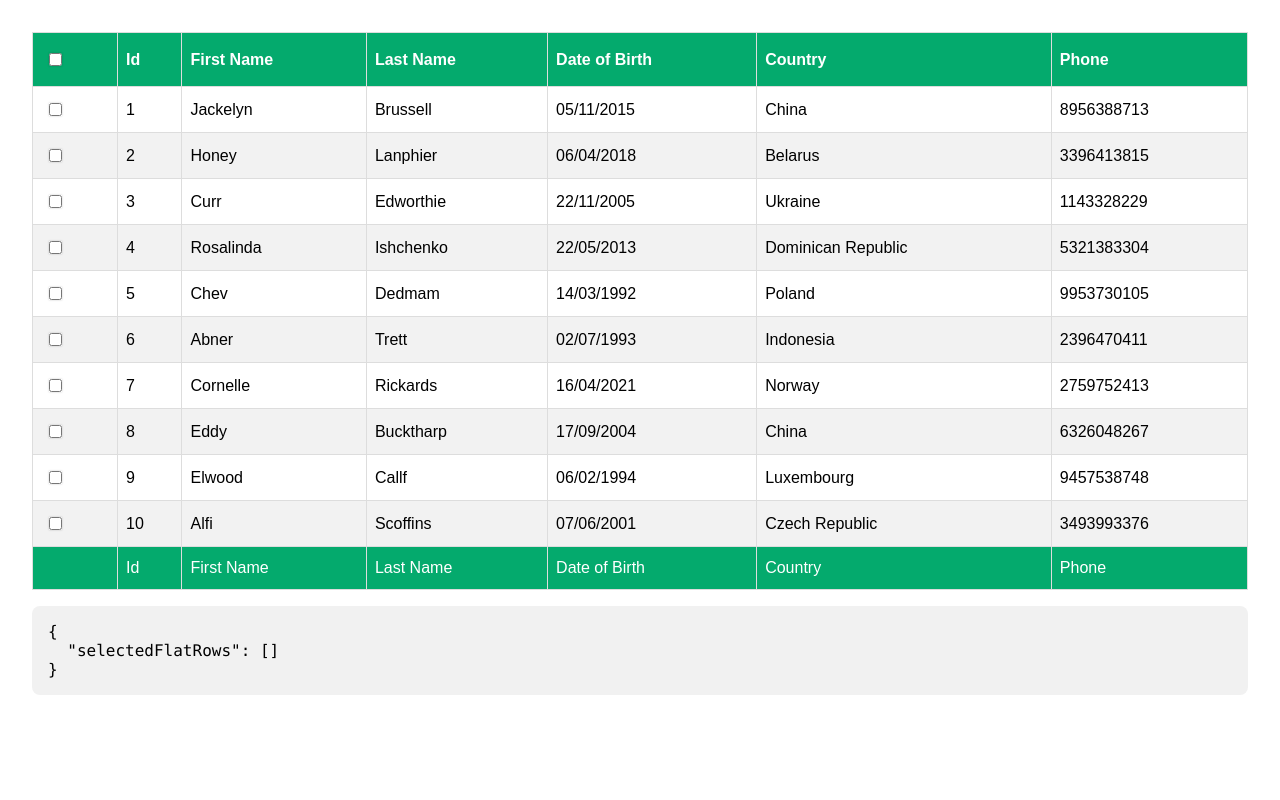
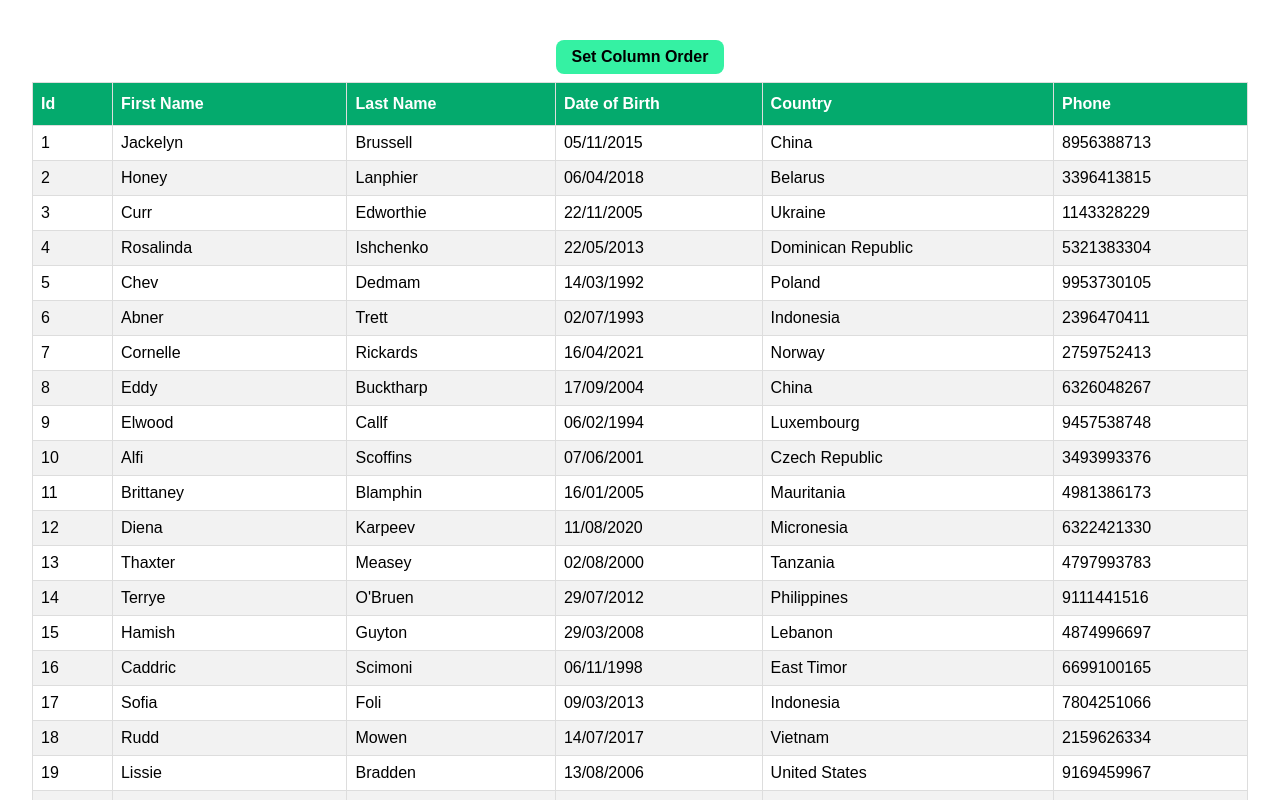
Before and after one commit to Ghanasham2004/React-Tables, a React (Create React App) app: page / in a window 1280 px wide. Shown: the top 800 px of the page. Built offline with nearby package versions, Linux system fonts and the light colour scheme.

Commit message:
Column Ordering Using useColumnOrder Hook

```diff
--- a/src/App.js
+++ b/src/App.js
@@ -1,9 +1,9 @@
 import "./App.css";
-import RowSelection from "./components/RowSelection";
+import ColumnOrder from "./components/ColumnOrder";
 function App() {
   return (
     <div className="App">
-      <RowSelection />
+      <ColumnOrder/>
     </div>
   );
 }
--- /dev/null
+++ b/src/components/ColumnOrder.js
@@ -0,0 +1,85 @@
+import React, { useMemo } from "react";
+import { useTable, useColumnOrder } from "react-table";
+import { COLUMNS } from "./columns";
+import MOCK_DATA from "./MOCK_DATA.json";
+import "./table.css";
+const ColumnOrder = () => {
+  const columns = useMemo(() => COLUMNS, []); // this is the first way to memoize the columns and data and it is the recommended way to do it
+
+  // const columns = useMemo(() => GROUPED_COLUMNS, []); // This is the second way to memoize the columns and data and it is the recommended way to do it .
+  const data = useMemo(() => MOCK_DATA, []);
+  const tableInstance = useTable(
+    {
+      columns,
+      data,
+    },
+    useColumnOrder
+  );
+
+  const {
+    getTableProps,
+    getTableBodyProps,
+    headerGroups,
+    footerGroups,
+    rows,
+    prepareRow,
+    setColumnOrder,
+  } = tableInstance;
+  return (
+    <>
+      <button
+        onClick={() =>
+          setColumnOrder([
+            "id",
+            "first_name",
+            "last_name",
+            "phone",
+            "country",
+            "date_of_birth",
+          ])
+        }
+      >
+        Set Column Order
+      </button>
+      <table {...getTableProps()}>
+        <thead>
+          {headerGroups.map((headerGroup) => (
+            <tr {...headerGroup.getHeaderGroupProps()}>
+              {headerGroup.headers.map((column) => (
+                <th {...column.getHeaderProps()}>{column.render("Header")}</th>
+              ))}
+            </tr>
+          ))}
+        </thead>
+        <tbody {...getTableBodyProps()}>
+          {" "}
+          {/* // this is the body of the table where we will loop through the rows and cells and render the data in the table */}
+          {rows.map((row) => {
+            prepareRow(row); // this is a function that prepares the row for rendering and must be called for each row before getting the row props and cell props otherwise it will throw an error
+            return (
+              <tr {...row.getRowProps()}>
+                {row.cells.map((cell) => {
+                  return (
+                    <td {...cell.getCellProps()}>{cell.render("Cell")}</td>
+                  );
+                })}
+              </tr>
+            );
+          })}
+        </tbody>
+        {/* // this is the footer of the table where we will loop through the footer groups and render the data in the table  */}
+        <tfoot>
+          {footerGroups.map((footerGroup) => (
+            <tr {...footerGroup.getFooterGroupProps()}>
+              {footerGroup.headers.map((column) => (
+                <td {...column.getFooterProps()}>{column.render("Footer")}</td>
+              ))}
+            </tr>
+          ))}
+        </tfoot>
+      </table>
+    </>
+  );
+};
+
+export default ColumnOrder;
```
